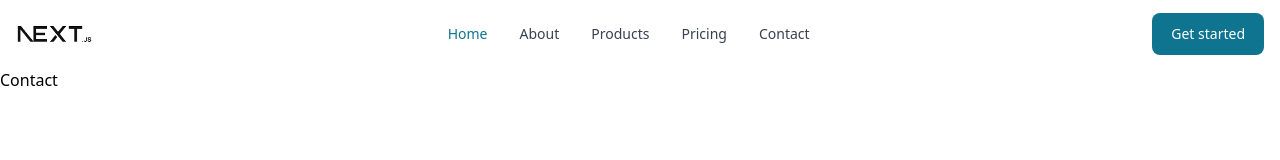
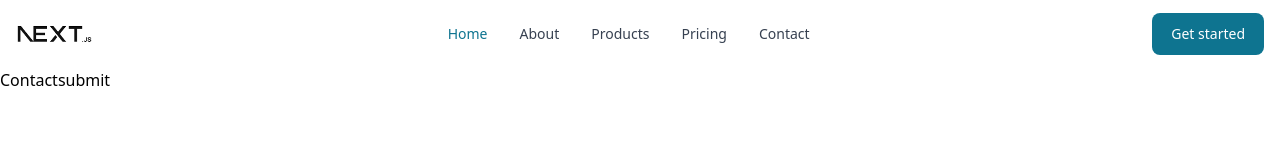
Before and after one commit to Hi-Dear-486/Next-js-catch-all-segments, a Next.js app: page /contact in a window 1280 px wide. Shown: the top 160 px of the page. Built offline with nearby package versions, Linux system fonts and the light colour scheme.

Commit message:
Navigating Programmatically

```diff
--- a/app/contact/page.jsx
+++ b/app/contact/page.jsx
@@ -1,9 +1,23 @@
+"use client";
+import { useRouter } from "next/navigation";
 import React from "react";
-export const metadata = {
-  title: "Contact",
-};
+// export const metadata = {
+//   title: "Contact",
+// };
 const Contact = () => {
-  return <div>Contact</div>;
+  const router = useRouter();
+  console.log(router);
+  const handleclick = () => {
+    // sucessfull swal fire after that
+    // redirect to home page
+    router.push("/");
+  };
+  return (
+    <div>
+      Contact
+      <button onClick={handleclick}>submit</button>
+    </div>
+  );
 };
 
 export default Contact;
```
